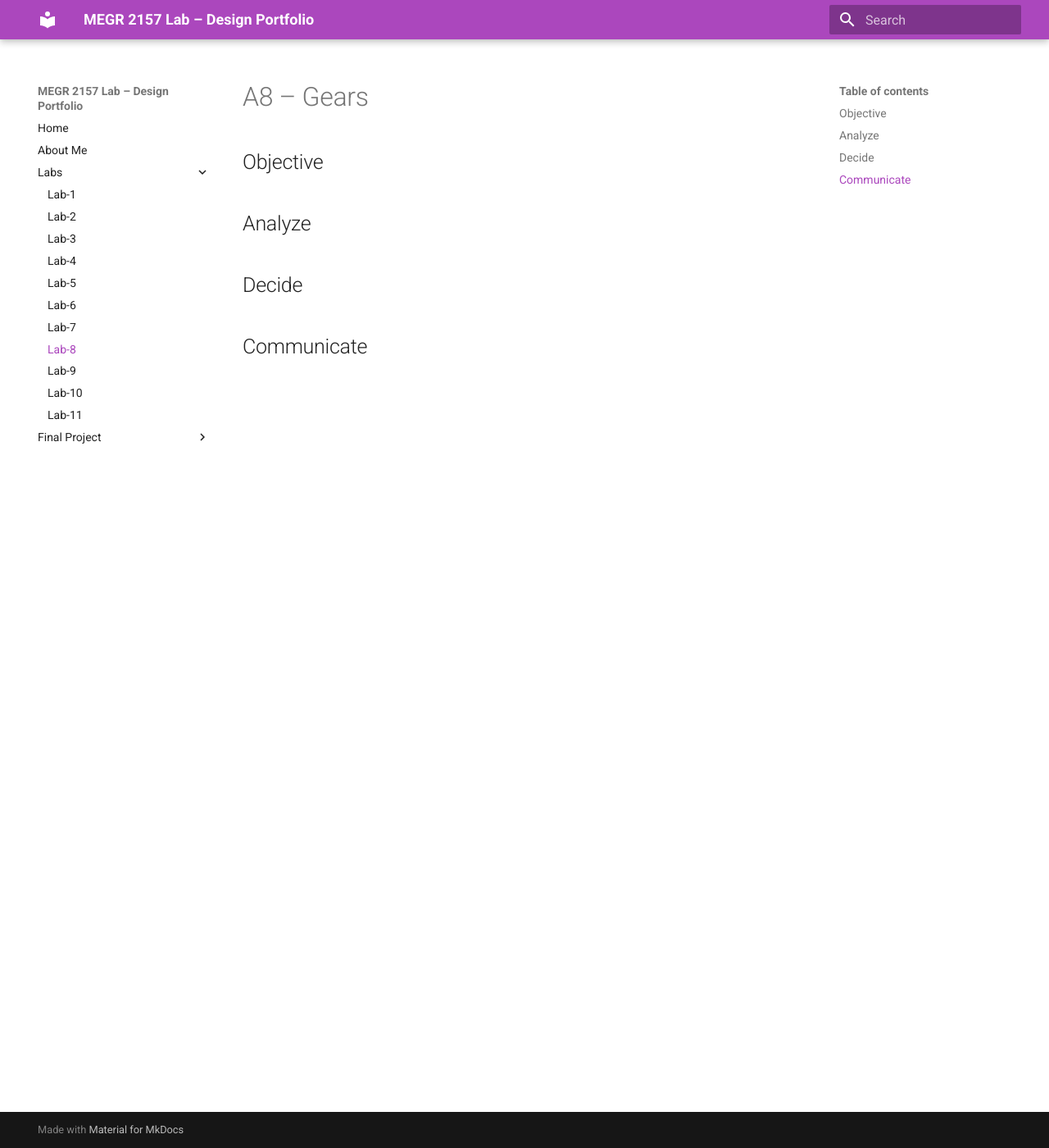
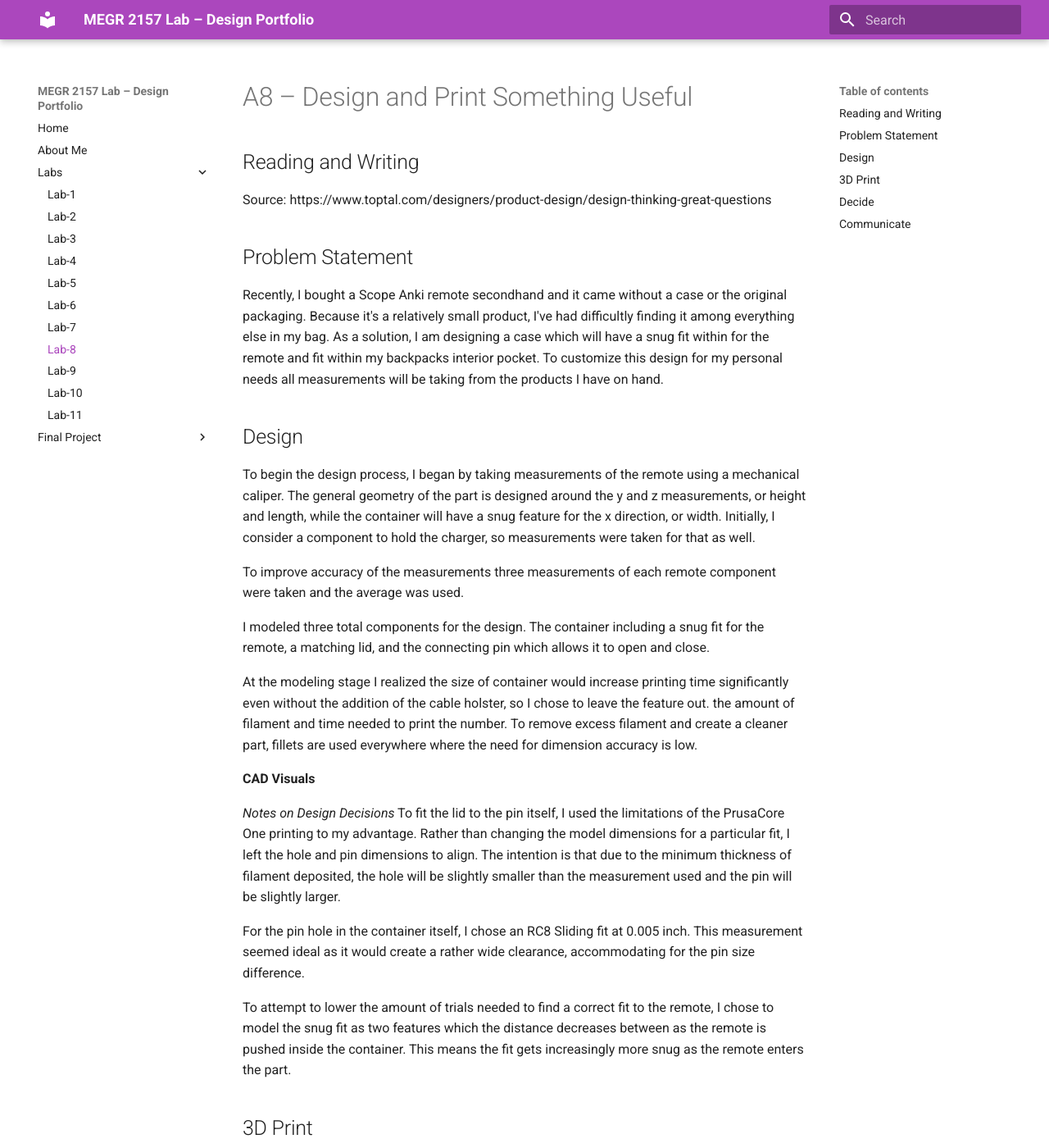
Before and after one commit to swils201/saniyah-wilson-portfolio, an MkDocs documentation site: the page built from docs/Labs/L08/index.md, in a window 1280 px wide and 1400 px high. Shown: the whole window at 82% size. Built offline with MkDocs 1.6.1 and Material for MkDocs 9.7.7, drawn with Linux system fonts in a browser that asks for light colours.

Commit message:
Revise index.md for A8 project on custom case design
Updated the document to reflect a new project focus on designing and printing a custom case for a remote. Added sections on objectives, problem statement, design process, and design decisions.

```diff
--- a/docs/Labs/L08/index.md
+++ b/docs/Labs/L08/index.md
@@ -1,9 +1,34 @@
-# A8 – Gears
+# A8 – Design and Print Something Useful
+## Reading and Writing
 
-## Objective
+Source: https://www.toptal.com/designers/product-design/design-thinking-great-questions
+
+## Problem Statement
+
+Recently, I bought a Scope Anki remote secondhand and it came without a case or the original packaging. Because it's a relatively small product, I've had difficultly finding it among everything else in my bag. As a solution, I am designing a case which will have a snug fit within for the remote and fit within my backpacks interior pocket. To customize this design for my personal needs all measurements will be taking from the products I have on hand.
+
+## Design
+
+To begin the design process, I began by taking measurements of the remote using a mechanical caliper. The general geometry of the part is designed around the y and z measurements, or height and length, while the container will have a snug feature for the x direction, or width. Initially, I consider a component to hold the charger, so measurements were taken for that as well.
+
+To improve accuracy of the measurements three measurements of each remote component were taken and the average was used.
+
+I modeled three total components for the design. The container including a snug fit for the remote, a matching lid, and the connecting pin which allows it to open and close.
+
+At the modeling stage I realized the size of container would increase printing time significantly even without the addition of the cable holster, so I chose to leave the feature out.  the amount of filament and time needed to print the number. To remove excess filament and create a cleaner part, fillets are used everywhere where the need for dimension accuracy is low.
+
+**CAD Visuals**
 
 
-## Analyze
+
+
+_Notes on Design Decisions_
+To fit the lid to the pin itself, I used the limitations of the PrusaCore One printing to my advantage. Rather than changing the model dimensions for a particular fit, I left the hole and pin dimensions to align. The intention is that due to the minimum thickness of filament deposited, the hole will be slightly smaller than the measurement used and the pin will be slightly larger.
+
+For the pin hole in the container itself, I chose an RC8 Sliding fit at 0.005 inch. This measurement seemed ideal as it would create a rather wide clearance, accommodating for the pin size difference.
+
+To attempt to lower the amount of trials needed to find a correct fit to the remote, I chose to model the snug fit as two features which the distance decreases between as the remote is pushed inside the container. This means the fit gets increasingly more snug as the remote enters the part.
+## 3D Print
 
 
 ## Decide
```
